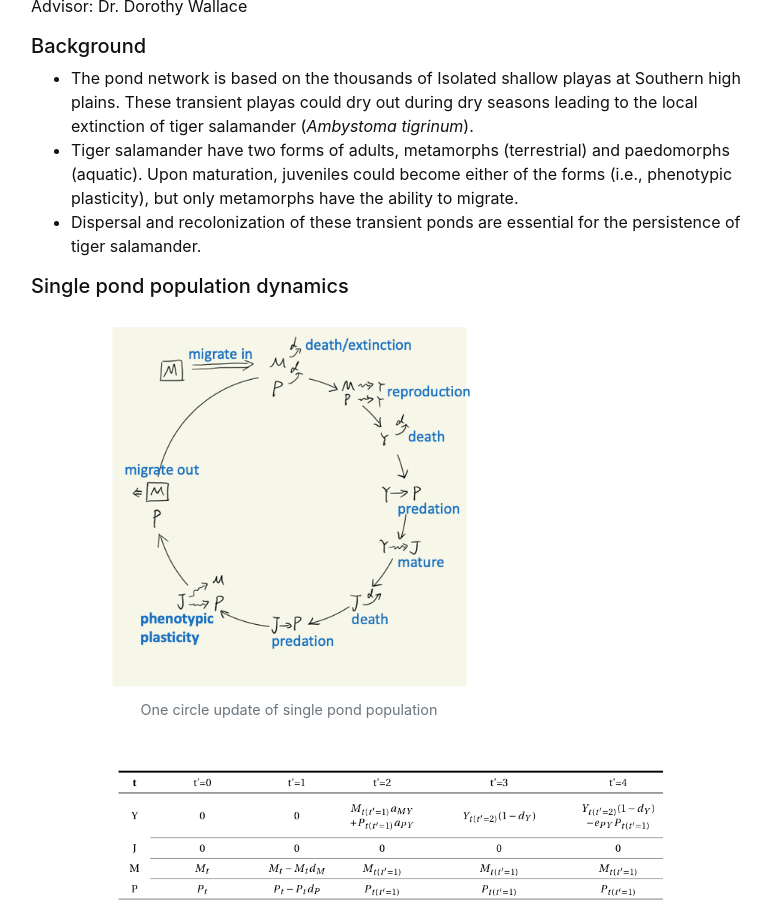
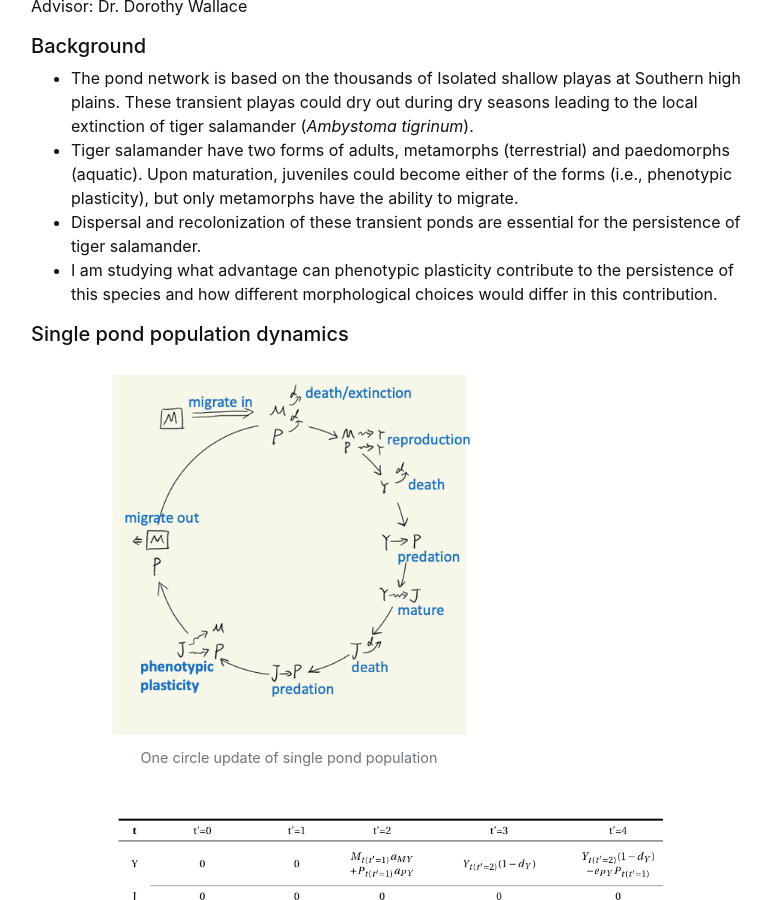
Before and after one commit to junkun-ren/PersonalWebsite, a Jekyll site: the page built from content/0-research.md, in a window 1280 px wide and 900 px high, scrolled down 6315 px. Shown: the whole window, without its empty margins (249-1020 px from the left). Built offline with Jekyll 4.4.1, drawn with Linux system fonts in a browser that asks for light colours.

Commit message:
Update 0-research.md

```diff
--- a/content/0-research.md
+++ b/content/0-research.md
@@ -86,6 +86,8 @@ Advisor: Dr. Dorothy Wallace
 - The pond network is based on the thousands of Isolated shallow playas at Southern high plains. These transient playas could dry out during dry seasons leading to the local extinction of tiger salamander (*Ambystoma tigrinum*).
 - Tiger salamander have two forms of adults, metamorphs (terrestrial) and paedomorphs (aquatic).  Upon maturation, juveniles could become either of the forms (i.e., phenotypic plasticity), but only metamorphs have the ability to migrate.
 - Dispersal and recolonization of these transient ponds are essential for the persistence of tiger salamander.
+- I am studying what advantage can phenotypic plasticity contribute to the persistence of this species and how different morphological choices would differ in this contribution.
+
 
 ##### Single pond population dynamics<a name="subparagraph2-2"></a>
 {% include figure.html img="single pond population dynamics illustration.png" alt="single pond population dynamics" caption="One circle update of single pond population" width="75%" %}
```
